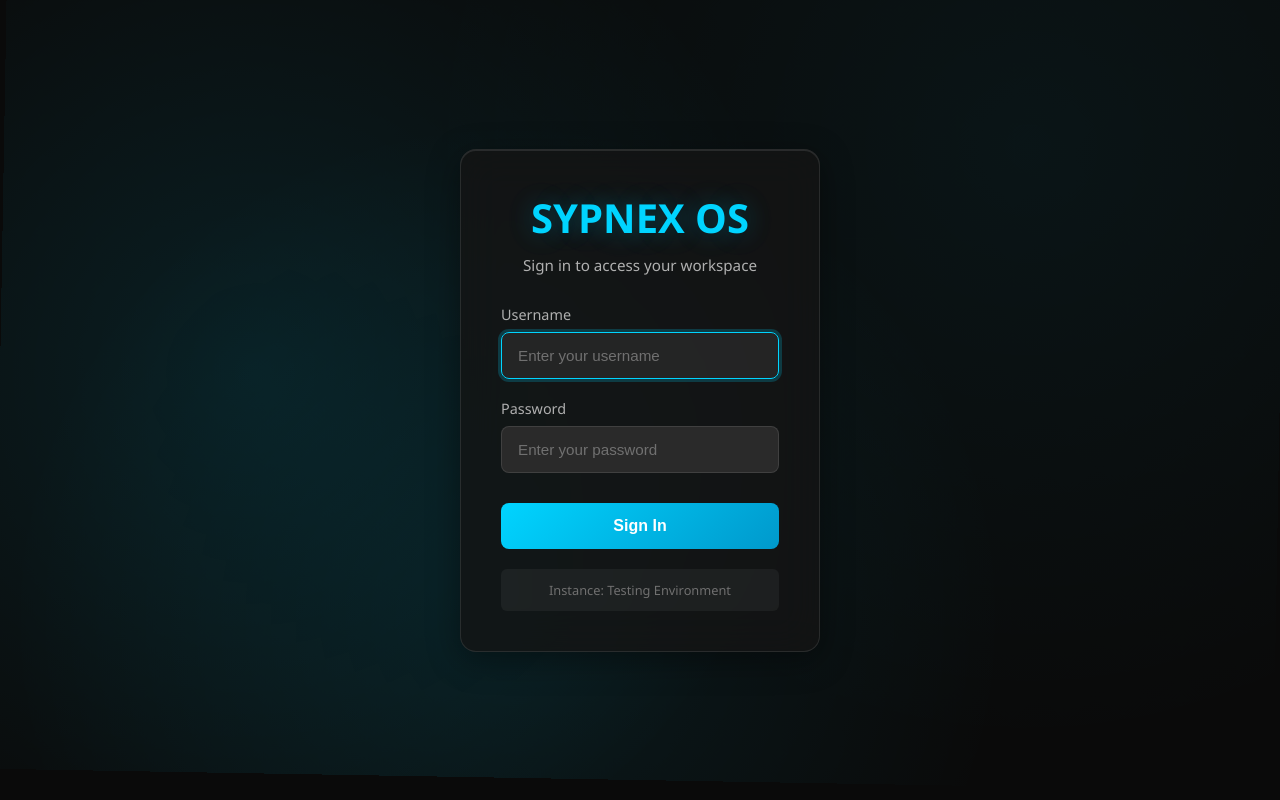
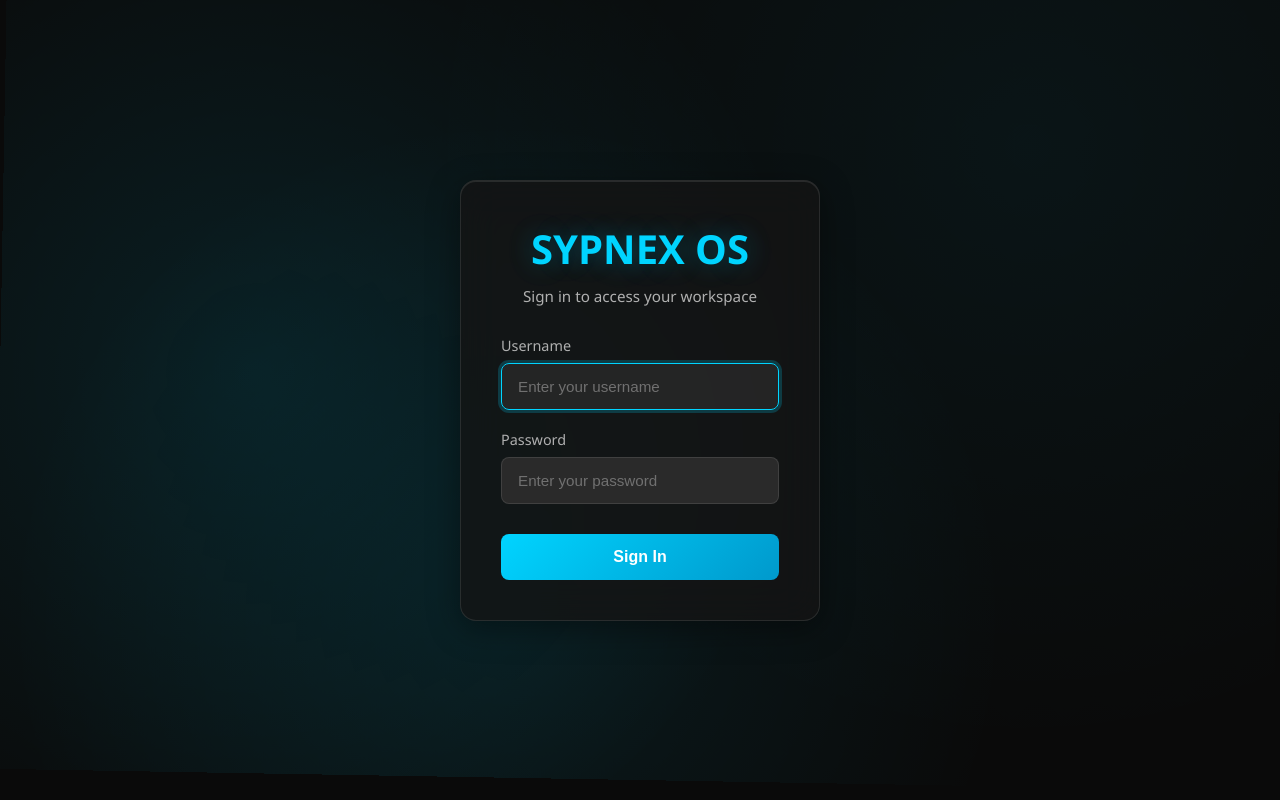
Before and after one commit to Sypnex-LLC/sypnex-os, a Flask app: page /login in a window 1280 px wide. Run offline with Flask 3, Linux system fonts and the light colour scheme.

Commit message:
removing temp instance info place holder to clean up login screen

```diff
--- a/templates/login.html
+++ b/templates/login.html
@@ -316,9 +316,9 @@
                 </div>
             </form>
 
-            <div class="instance-info">
+            <!-- <div class="instance-info">
                 Instance: Testing Environment
-            </div>
+            </div> -->
         </div>
     </div>
 
```
